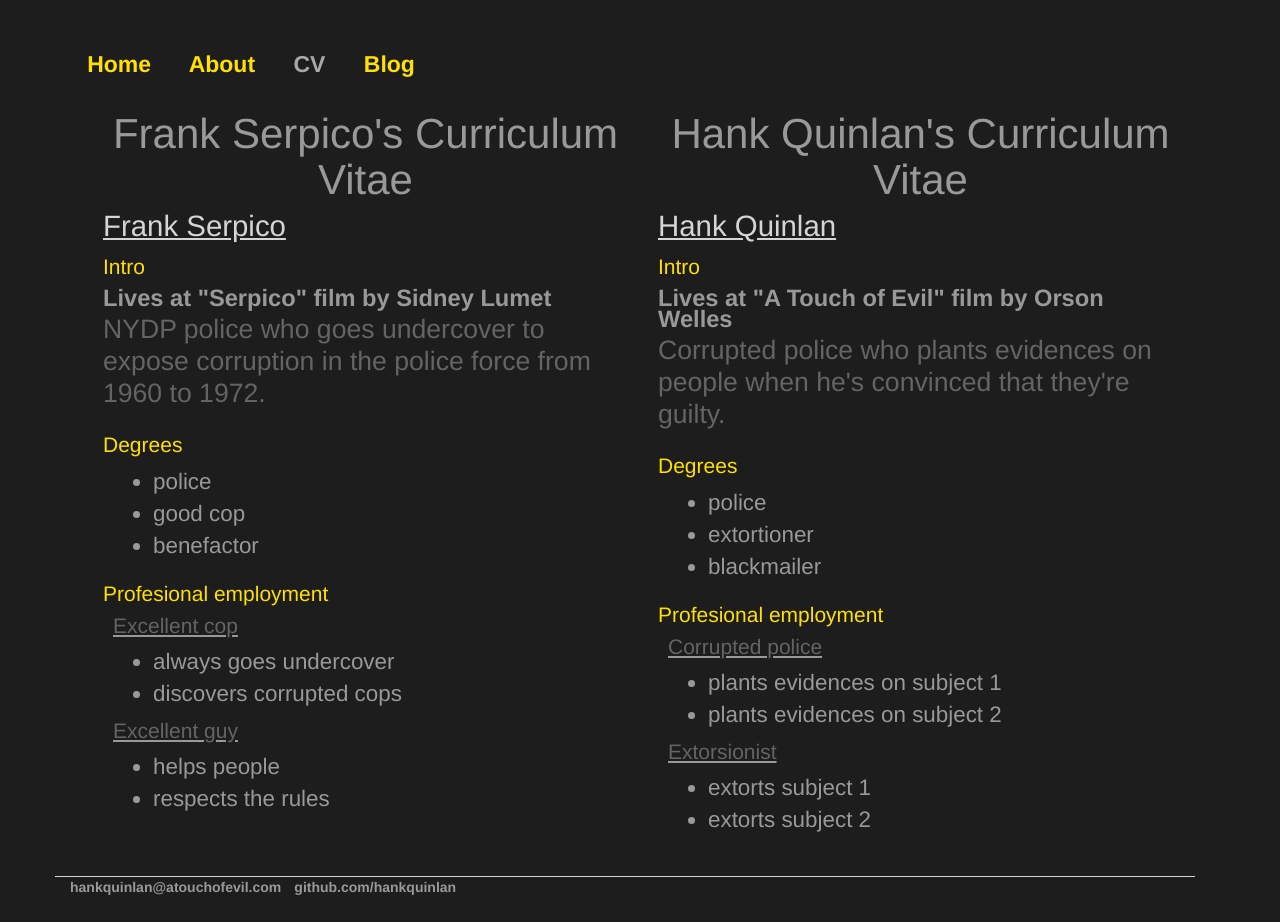
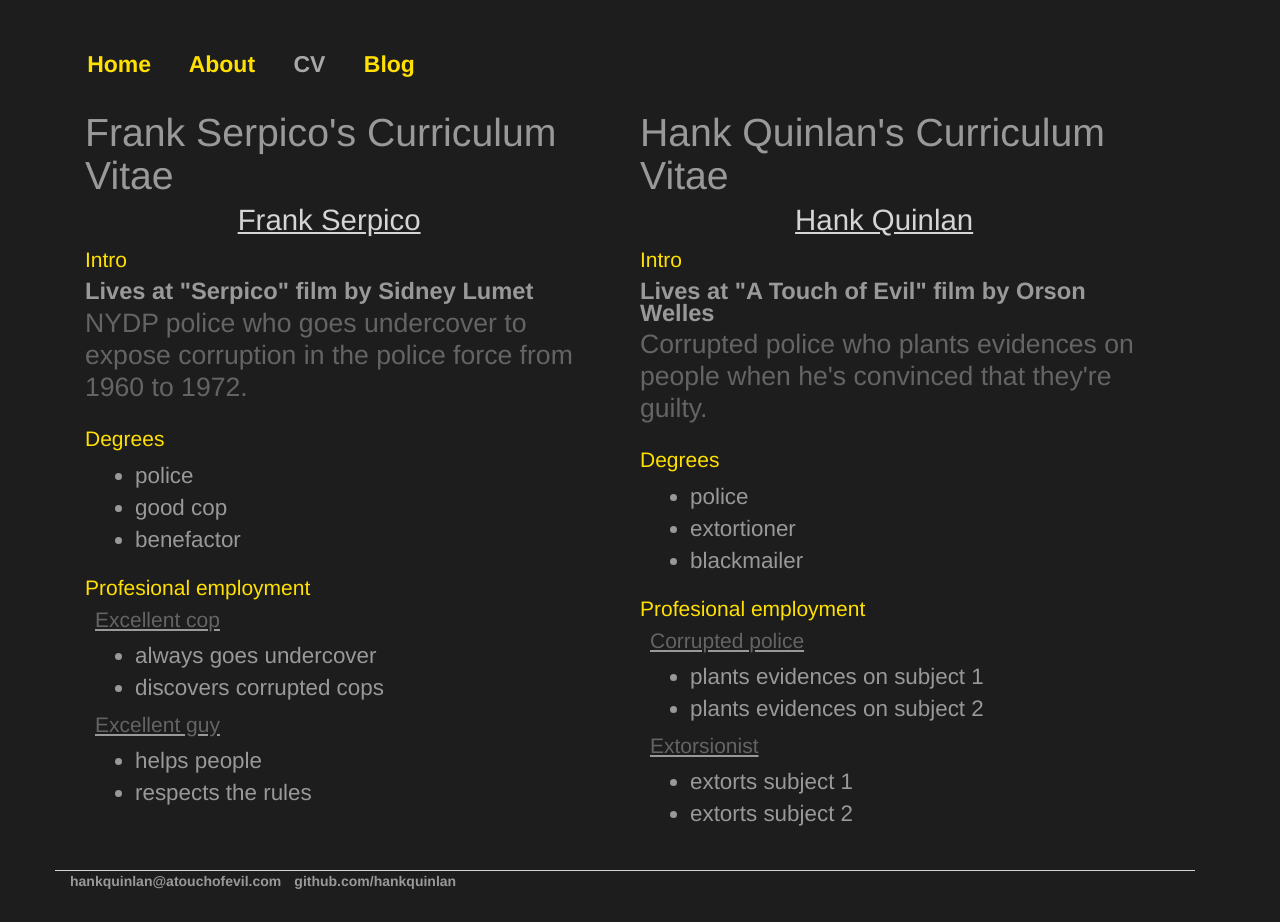
Before and after one commit to lacajanegrateatro/lacajanegrateatro.github.io, a Jekyll site: the page built from cv/index.html, in a window 1280 px wide. Built offline with Jekyll 4.4.1, drawn with Linux system fonts in a browser that asks for light colours; comment, search, counter and statistics services are not loaded.

Commit message:
Improve the styling of cv/index.html

```diff
--- a/css/main.css
+++ b/css/main.css
@@ -42,7 +42,10 @@
 
 /*row*/
 .cv-row{
-  margin-left: 3px;
+
+  /*margin-left: 3px;*/
+  /*margin: 0 auto;*/
+  /*margin-left: 2.5%;*/
 }
 
 /*footer*/
@@ -50,6 +53,7 @@
 
 
 footer {
+
   margin-top: 20px;
   border-top: 1px solid #d5d5d5;
   font-size: .8em;
@@ -105,15 +109,20 @@
 
 /*image*/
 
-.image-wrapper {
-  text-align: center;
+
+
+.image-wrapper .image-caption{
+  color: #999999;
+  margin-top: 5px;
+  font-size: 1em;
 
 }
 
-.image-wrapper .image-caption{
-  color: #999999;
-  margin-top: 3px;
-  font-size: 1em;
+.image-wrapper {
+
+  text-align: center;
+  margin-top: 15px;
+
 
 }
 
@@ -269,17 +278,19 @@
   font-size: 14px;
 
 }
+
+#cvHankFrank{
+
+  text-align: match-parent;
+
+}
+
 #cv-resume {
 
   margin-bottom: 23px;
 
 }
 
-#cv-resume2{
-
-  margin-bottom: 23px;
-
-}
 
 /*navigation*/
 
@@ -344,6 +355,18 @@
 
   }
 
+  .cv-header-title{
+
+    font-size: 1.8em;
+    text-align: center;
+  }
+
+  .cv-title {
+
+    font-size: 2.1em;
+    text-align: match-parent;
+  }
+
   .post-title{
 
     font-size: 2.5em;
@@ -351,8 +374,7 @@
   }
 
   .page-title,
-  .page-title-posts,
-  .cv-title{
+  .page-title-posts{
    font-size: 2.6em;
 
  }
@@ -374,6 +396,7 @@
 
   }
 
+
   .posts {
 
     margin: 15px 1% 20px;
@@ -394,8 +417,7 @@
   }
 
   .page-title,
-  .page-title-posts,
-  .cv-title{
+  .page-title-posts {
     font-size: 2.8em;
     text-align: justify;
 
@@ -430,6 +452,7 @@
   }
 
 
+
   .page-paragraph,
   .post{
     font-size: 1.9em;
@@ -445,12 +468,12 @@
   }
 
   .page-title,
-  .page-title-posts,
-  .cv-title{
+  .page-title-posts {
     font-size: 3em;
     text-align: center;
 
   }
+
   .page-title-posts{
     margin-left: 0;
   }
@@ -470,9 +493,17 @@
 
   }
 
+  .cv-header-title {
+
+    font-size: 2.1em;
+
+  }
+
   .cv-title{
 
+    font-size: 2.8em;
     margin-top: 20px;
+    text-align: match-parent;
   }
 
   .posts-wrapper {
@@ -480,14 +511,10 @@
 
   }
 
-  #cv-HankQuinlan {
+  #cvHankFrank {
 
-   /*margin-right: 10%;*/
     float: left;
-  }
-  #cg {
-
-    float: right;
+    text-align: match-parent;
   }
 
 
@@ -495,6 +522,7 @@
     margin-left: 2%;
 
   }
+
 
   #footer li{
     font-size: 14px;
@@ -506,10 +534,20 @@
 
   .page-title,
   .page-title-posts,
-  /*.cv-title*/
+  cv-title,
   .post-title{
     margin-top: 20px;
 
+  }
+
+  .cv-header-title {
+
+    margin-right: 7%;
+  }
+
+  .cv-title{
+
+    text-align: match-parent;
   }
 
 
--- a/cv/index.html
+++ b/cv/index.html
@@ -10,11 +10,11 @@
     {% for cv_hash in site.data.CV %}
     {% assign cv = cv_hash[1]%}
   <!--WARNING: already changed this div and closing tag to introduce another CV in the same row-->
-  <div class="col-lg-6 col-md-6 col-sm-6 col-xs-12" id="cv-HankQuinlan">
+  <div class="col-lg-6 col-md-6 col-sm-6 col-xs-12" id="cvHankFrank">
     <h4 class="cv-title">{{cv.title}}</h4>
     <div class="cv">
       <div class="cv-header">
-        <h3 class="cv-header-title text-justify">{{cv.name}}</h3>
+        <h3 class="cv-header-title text-center">{{cv.name}}</h3>
         <h5 class="cv-header-subtitle text-justify">Intro</h5>
         <address class="cv-address">
           <span><strong>{{cv.address}}</strong></span>
```
